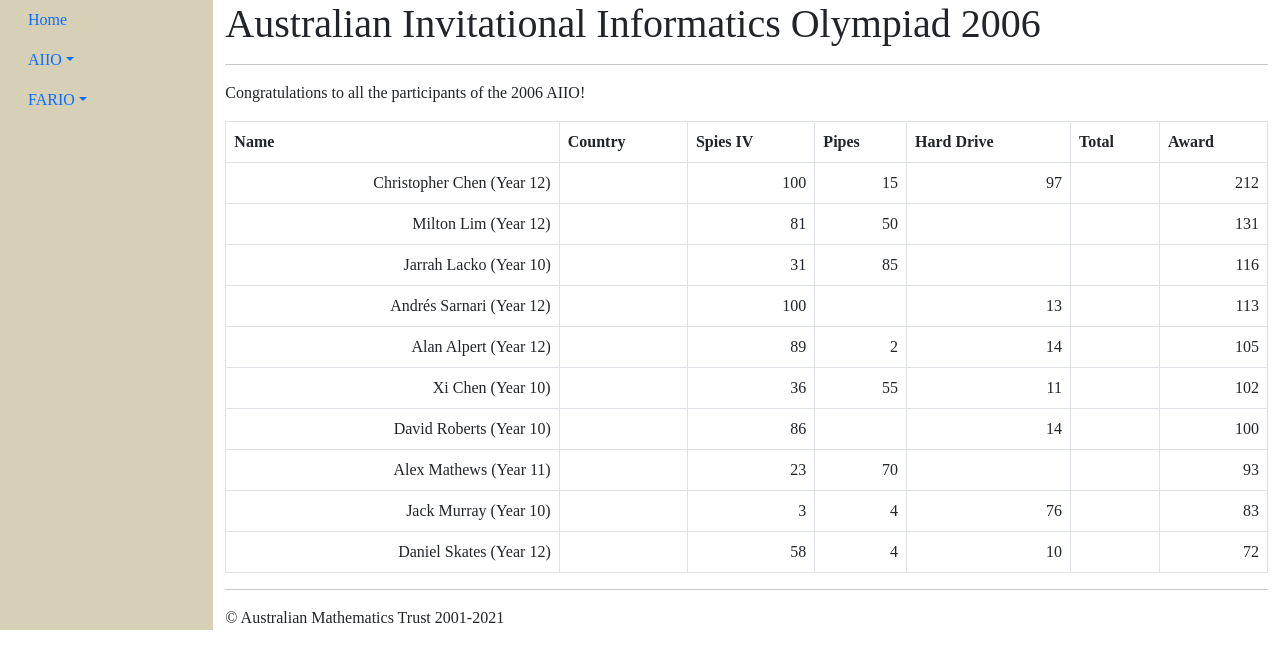
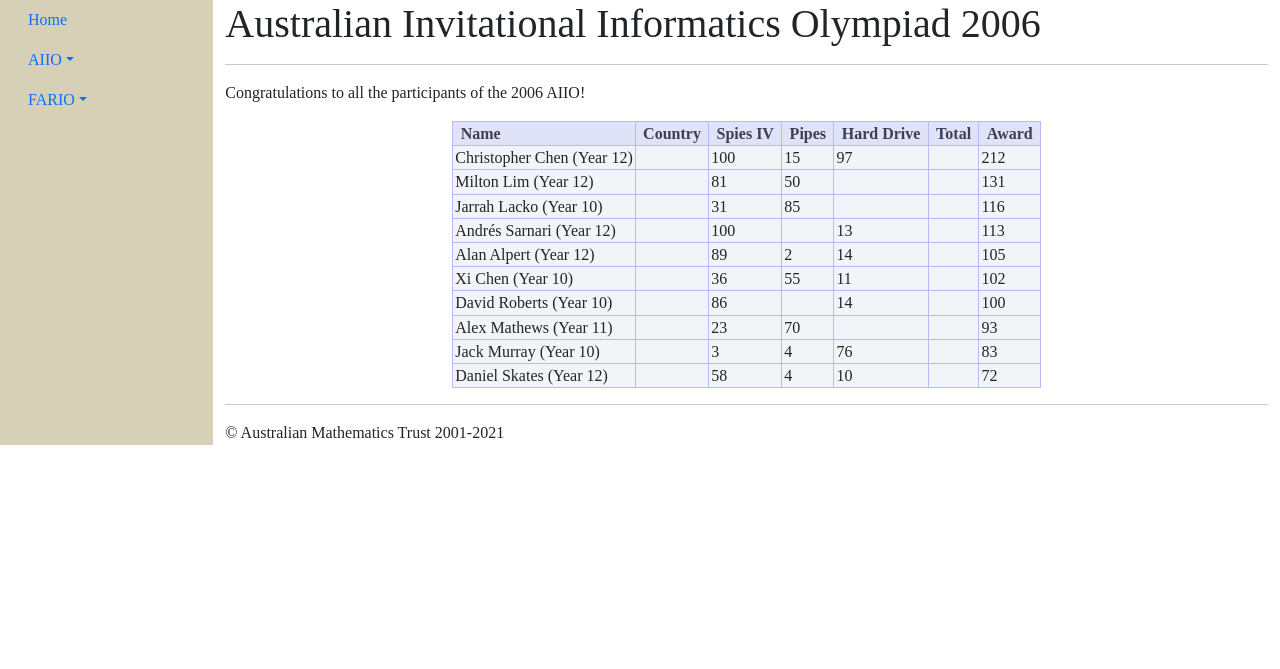
Before and after one commit to simonyanli/results, a Jekyll site: the page built from aiio/aiio06.md, in a window 1280 px wide. Shown: the top 669 px of the page. Built offline with Jekyll 4.4.1, drawn with Linux system fonts in a browser that asks for light colours; some web fonts are replaced; comment, search, counter and statistics services are not loaded.

Commit message:
Add sortable tables, improve CSS a bit

```diff
--- a/_includes/aiio_results.html
+++ b/_includes/aiio_results.html
@@ -2,7 +2,7 @@
 
 {{ site.data.aiio.aiio[page.year].num_competitors }}
 
-<table class="table table-bordered table-hover table-condensed">
+<table class="sorttable results">
 <thead><tr>
 <th title="Field #1">Name</th>
 <th title="Field #1">Country</th>
@@ -16,13 +16,13 @@
 {% assign resultscsv = site.data.aiio[page.resultsfile] %}
 {% for row in resultscsv %}
 <tr>
-<td align="right">{{row.name}}</td>
-<td align="right">{{row.country}}</td>
-<td align="right">{{row.q1}}</td>
-<td align="right">{{row.q2}}</td>
-<td align="right">{{row.q3}}</td>
-<td align="right">{{row.total}}</td>
-<td align="right">{{row.award}}</td>
+<td align="">{{row.name}}</td>
+<td align="">{{row.country}}</td>
+<td align="">{{row.q1}}</td>
+<td align="">{{row.q2}}</td>
+<td align="">{{row.q3}}</td>
+<td align="">{{row.total}}</td>
+<td align="">{{row.award}}</td>
 </tr>
 {% endfor %}
 </tbody></table>
--- a/_layouts/default.html
+++ b/_layouts/default.html
@@ -8,6 +8,16 @@
     <link href="https://cdn.jsdelivr.net/npm/bootstrap@5.0.2/dist/css/bootstrap.min.css" rel="stylesheet" integrity="sha384-EVSTQN3/azprG1Anm3QDgpJLIm9Nao0Yz1ztcQTwFspd3yD65VohhpuuCOmLASjC" crossorigin="anonymous">
     <script src="https://cdn.jsdelivr.net/npm/@popperjs/core@2.9.2/dist/umd/popper.min.js" integrity="sha384-IQsoLXl5PILFhosVNubq5LC7Qb9DXgDA9i+tQ8Zj3iwWAwPtgFTxbJ8NT4GN1R8p" crossorigin="anonymous"></script>
     <script src="https://cdn.jsdelivr.net/npm/bootstrap@5.0.2/dist/js/bootstrap.min.js" integrity="sha384-cVKIPhGWiC2Al4u+LWgxfKTRIcfu0JTxR+EQDz/bgldoEyl4H0zUF0QKbrJ0EcQF" crossorigin="anonymous"></script>
+        <!-- tablesorter scripts -->
+    <link rel="stylesheet" href="https://mottie.github.io/tablesorter/css/theme.default.css">
+    <script src="https://cdnjs.cloudflare.com/ajax/libs/jquery/3.5.1/jquery.min.js" integrity="sha512-bLT0Qm9VnAYZDflyKcBaQ2gg0hSYNQrJ8RilYldYQ1FxQYoCLtUjuuRuZo+fjqhx/qtq/1itJ0C2ejDxltZVFg==" crossorigin="anonymous"></script>
+    <script type="text/javascript" src="https://mottie.github.io/tablesorter/dist/js/jquery.tablesorter.min.js"> </script>
+    <script type="text/javascript" >
+        $(function() {
+            $(".sorttable").tablesorter();
+        });
+    </script>
+    <!-- tablesorter-->
     <link rel="stylesheet" href="{% link assets/main.scss %}" type="text/css">
   </head>
   <body>
--- a/assets/main.scss
+++ b/assets/main.scss
@@ -29,3 +29,38 @@
   padding-right: 0;
   background-color: #d6d0b6;
 }
+
+table.results {
+  width: auto;
+  font-family: "Droid Serif";
+  font-size: 1rem;
+  line-height: 1.2rem;
+  border: 0;
+  background-color: #FFFFFF;
+  margin-left: auto;
+  margin-right: auto;
+}
+
+table.results th {
+  font-weight: bold;
+  color: #3D3F53;
+  background-color: #E0E2F8;
+  padding: 2px 1ex 2px 1ex;
+  border-top: 1px;
+  border-bottom: 1px;
+  border-left: 1px;
+  border-right: 1px;
+  border-color: #B5BCF8;
+  border-style: solid;
+}
+
+table.results td {
+  background-color: #F2F4F8;
+  padding: 2px 2px 2px 2px;
+  border-top: 0px;
+  border-bottom: 1px;
+  border-left: 1px;
+  border-right: 1px;
+  border-color: #B5BCF8;
+  border-style: solid
+}
```
